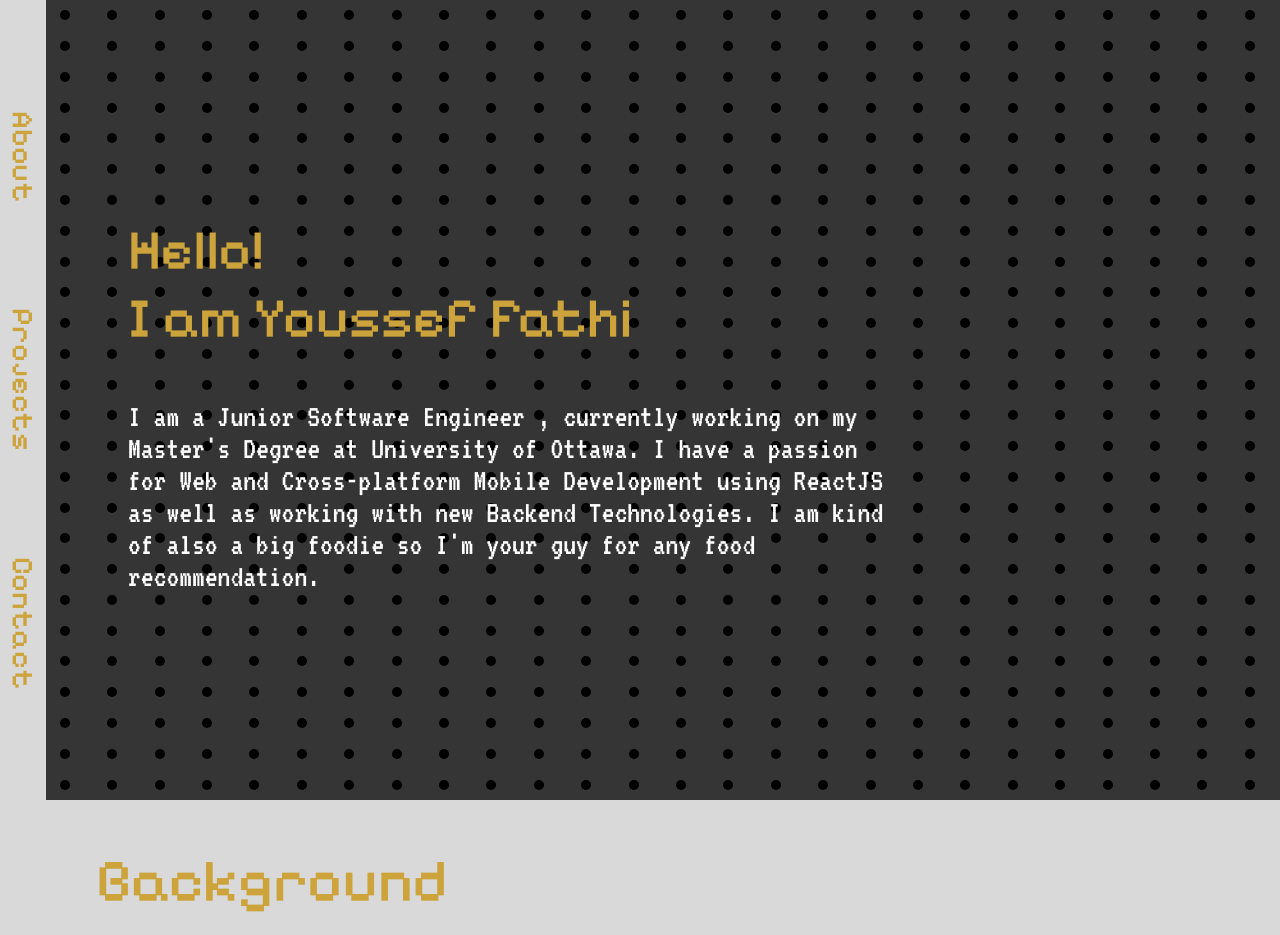
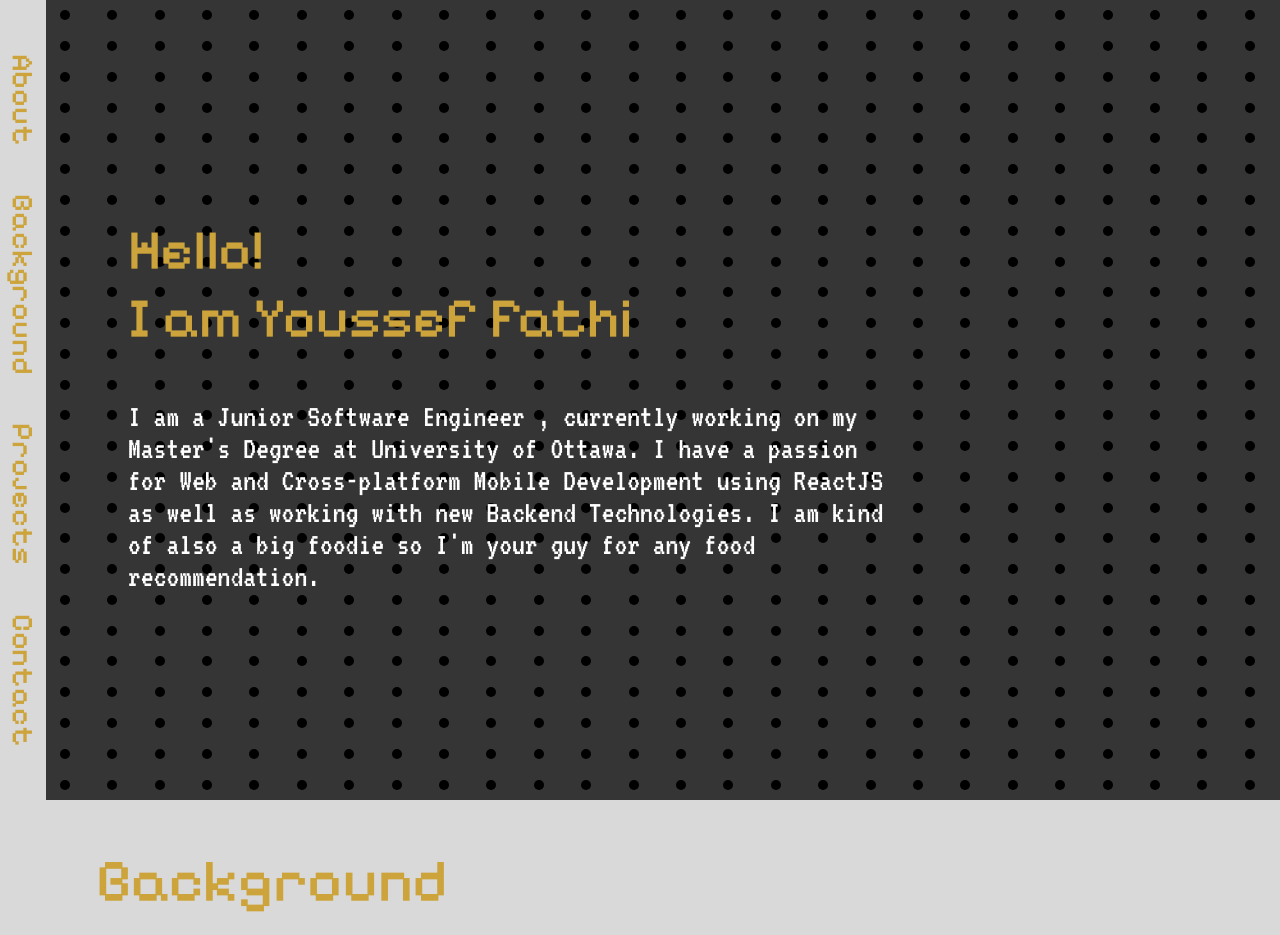
Before and after one commit to InterVam/Portfolio.me, a React (Vite) app: page / in a window 1280 px wide. Shown: the top 935 px of the page. Built offline with nearby package versions, Linux system fonts and the light colour scheme.

Commit message:
- Added logo , Started Projects Section , added scroll fn in nav bar

```diff
--- a/index.html
+++ b/index.html
@@ -4,7 +4,7 @@
   <head>
     <meta charset="UTF-8" />
     <meta name="viewport" content="width=device-width, initial-scale=1.0" />
-    <link rel="icon" type="image/svg+xml" href="/vite.svg" />
+    <link rel="icon" type="image/x-icon" href="src/assets/Logo.ico" />
     <style>
       @import url('https://fonts.googleapis.com/css2?family=Pixelify+Sans:wght@500&family=Poppins:wght@500&display=swap');
       @import url('https://fonts.googleapis.com/css2?family=Roboto&family=VT323&display=swap');
@@ -18,7 +18,7 @@
       }
       </style>
     <meta name="viewport" content="width=device-width, initial-scale=1.0" />
-    <title>Vite + React</title>
+    <title>YF Portfolio</title>
   </head>
   <body>
     <div id="root"></div>
--- a/package.json
+++ b/package.json
@@ -14,7 +14,8 @@
     "animejs": "^3.2.1",
     "react": "^18.2.0",
     "react-dom": "^18.2.0",
-    "react-icons": "^4.11.0"
+    "react-icons": "^4.11.0",
+    "react-scroll": "^1.9.0"
   },
   "devDependencies": {
     "@types/react": "^18.2.15",
--- a/src/Components/Container.jsx
+++ b/src/Components/Container.jsx
@@ -1,12 +1,24 @@
 import Background from './Background';
 import Main from './Main';
 
+import Projects from './Projects';
+
 function Container() {
-    return ( <div style={{display:'flex',backgroundColor:'#d9d9d9',flexDirection:'column',width:'100vw'}}>
-        <Main/>
-        <Background/>
+    return (
+        <div style={{display:'flex',backgroundColor:'#d9d9d9',flexDirection:'column',width:'100vw'}}>
+            <div id="about">
+                <Main/>
+            </div>
 
-    </div> );
+            <div id="Background">
+                <Background/>
+            </div>
+
+            <div id="projects">
+                <Projects/>
+            </div>
+        </div>
+    );
 }
 
 export default Container;
--- a/src/Components/Main.jsx
+++ b/src/Components/Main.jsx
@@ -83,6 +83,8 @@ function Main() {
       </div>
     );
   };
+
+
   const GRID_HEIGHT = Math.ceil(window.innerHeight/31);
   const [GRID_WIDTH, setGRID_WIDTH] =  useState()
     useEffect(()=>{
--- a/src/Components/Navbar.jsx
+++ b/src/Components/Navbar.jsx
@@ -1,6 +1,7 @@
 import '../Style/navStyle.css'
 import 'animate.css';
 import React from 'react';
+import { Link } from 'react-scroll';
 
 const BubbleText = ({name}) => {
     return (
@@ -19,13 +20,16 @@ function Navbar() {
       <nav className="navBar">
       <div className='navbarList'>
         <li className='navItems'>
-         <BubbleText name={"About"}/>
+         <Link to="about" smooth={true} duration={500}><BubbleText name={"About"}/></Link>
         </li>
         <li className='navItems'>
-        <BubbleText  name={"Projects"}/>
+         <Link to="Background" smooth={true} duration={500}><BubbleText name={"Background"}/></Link>
+        </li>
+        <li className='navItems'>
+        <Link to="projects" smooth={true} duration={500}><BubbleText  name={"Projects"}/></Link>
         </li >
         <li className='navItems' >
-        <BubbleText name={"Contact"}/>
+        <Link to="contact" smooth={true} duration={500}><BubbleText name={"Contact"}/></Link>
         </li>
       </div>
     </nav> )
--- /dev/null
+++ b/src/Components/Projects.jsx
@@ -0,0 +1,11 @@
+import React from 'react';
+import '../Style/projectStyle.css'
+const Projects = () => {
+    return (
+        <div>
+            <div className='title'>Projects</div>
+        </div>
+    );
+};
+
+export default Projects;
--- a/src/Style/BgBoxstyle.css
+++ b/src/Style/BgBoxstyle.css
@@ -9,8 +9,12 @@
     align-content: center;
     font-size: 20px;
     border-radius: 1rem;
+    transition: transform 0.3s ease-in-out; /* This will animate the transform property */
+
   }
-
+  .rectangle-container:hover {
+    transform: scale(1.1); /* This will scale the element to 110% of its original size */
+  }
   .rectangle-content {
     flex: 1;
     padding: 20px;
--- /dev/null
+++ b/src/Style/projectStyle.css
@@ -0,0 +1,7 @@
+.title{
+    color:#cca43b;
+    font-size: 60px;
+    font-family: 'Pixelify Sans', sans-serif;
+    padding-left: 7.5%;
+    padding-top: 3.5%;
+}
```
Also changed, not shown: 2 other files (tests, documents, lock files or other folders).
